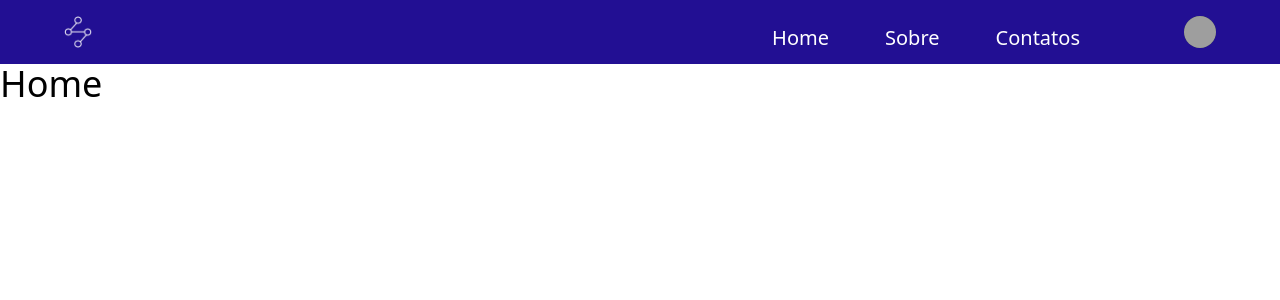
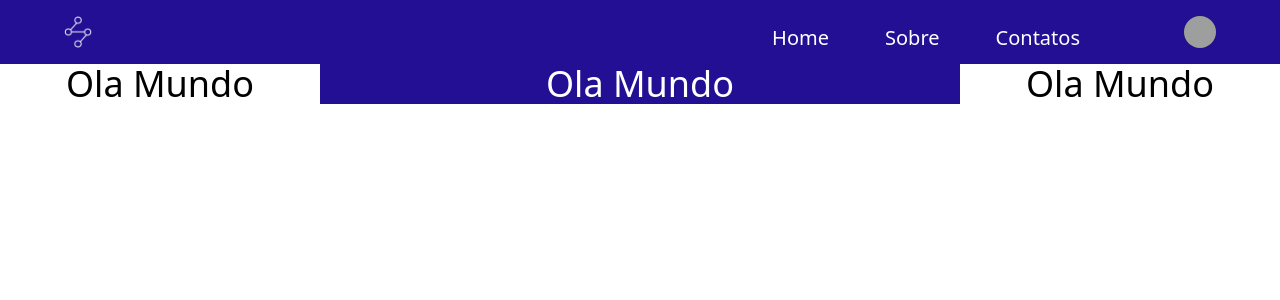
Before and after one commit to mersunsacumene/Front-End-TCC, a React (Vite) app in the folder front end/: page / in a window 1280 px wide. Shown: the top 300 px of the page. Built offline with nearby package versions, Linux system fonts and the light colour scheme; grey boxes are pictures that could not be loaded.

Commit message:
Criacao das divs

```diff
--- a/front end/src/routes/Contact.jsx
+++ b/front end/src/routes/Contact.jsx
@@ -3,8 +3,12 @@ import Footer from '../components/Footer'
 
 const Contact = () => {
     return (
-        <div>
-            <h1>Página de contato</h1>
+
+        <div class="flex flex-row ">
+        <div class="bg-gray h-full basis-1/4 text-center"><p>Ola Mundo</p></div>
+        <div class="bg-azul h-full basis-1/2 text-center text-white"><p>Ola Mundo</p></div>
+        <div class="bg-gray h-full basis-1/4 text-center"><p>Ola Mundo</p></div>
+
         <Footer />
         </div>
 
--- a/front end/src/routes/Home.jsx
+++ b/front end/src/routes/Home.jsx
@@ -3,11 +3,11 @@ import React from 'react'
 
 const Home = () => {
     return (
-
-        <div>
-            Home
-        </div>
-
+        <div class="flex flex-row ">
+        <div class="bg-gray h-full basis-1/4 text-center"><p>Ola Mundo</p></div>
+        <div class="bg-azul h-full basis-1/2 text-center text-white"><p>Ola Mundo</p></div>
+        <div class="bg-gray h-full basis-1/4 text-center"><p>Ola Mundo</p></div>
+    </div>
     )
 }
 
```
